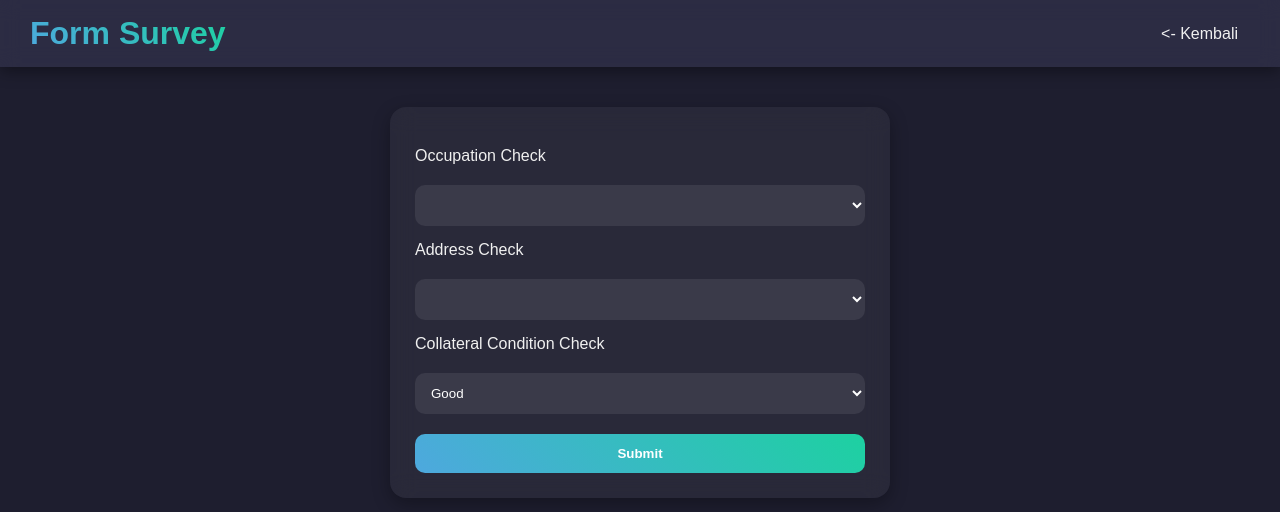
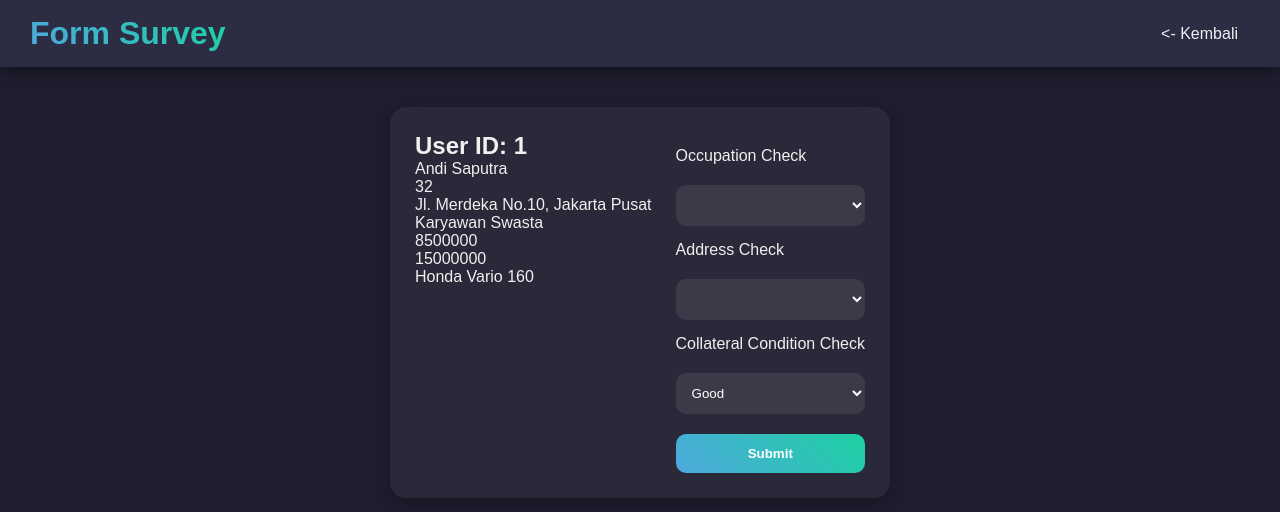
Before and after one commit to NugrahaVarrel/survey_analisis_kredit, an Angular app: page /form-survey/1 in a window 1280 px wide. Shown: the top 512 px of the page. Built offline with nearby package versions, Linux system fonts and the light colour scheme.

Commit message:
feat:adding form survey

```diff
--- a/src/app/pages/dashboard/dashboard.component.ts
+++ b/src/app/pages/dashboard/dashboard.component.ts
@@ -48,6 +48,7 @@ export class DashboardComponent implements OnInit {
   ngOnInit(): void {
     this.surveyDataObject.data = this.surveyService.getAllSurvey();
     this.surveyDataObject.headers = Object.keys(this.surveyDataObject.data[0]);
+    console.log(this.surveyDataObject.data);
 
     this.crediturDataObject.data = this.crediturService.getAllCreditur();
     this.crediturDataObject.headers = Object.keys(
--- a/src/app/pages/form-survey/form-survey.component.html
+++ b/src/app/pages/form-survey/form-survey.component.html
@@ -4,6 +4,16 @@
 </header>
 
 <div class="form-container">
+    <div>
+      <h2>User ID: {{ id }}</h2>
+      <p>{{ creditur?.name }}</p>
+      <p>{{ creditur?.age }}</p>
+      <p>{{ creditur?.address }}</p>
+      <p>{{ creditur?.occupation }}</p>
+      <p>{{ creditur?.salary }}</p>
+      <p>{{ creditur?.loan }}</p>
+      <p>{{ creditur?.collateral }}</p>
+    </div>
   <form action="" (ngSubmit)="onSubmit()" [formGroup]="form">
     <div class="form-group">
       <label for="occupation">Occupation Check</label>
--- a/src/app/pages/form-survey/form-survey.component.scss
+++ b/src/app/pages/form-survey/form-survey.component.scss
@@ -6,6 +6,8 @@
   padding: 25px;
   border-radius: 16px;
   box-shadow: 0 6px 18px rgba(0, 0, 0, 0.3);
+  display: flex;
+  justify-content: space-between;
 }
 
 form {
--- a/src/app/pages/form-survey/form-survey.component.ts
+++ b/src/app/pages/form-survey/form-survey.component.ts
@@ -1,8 +1,12 @@
 import { CommonModule } from '@angular/common';
-import { Component } from '@angular/core';
+import { Component, OnInit } from '@angular/core';
 import { FormControl, FormGroup, ReactiveFormsModule, Validators } from '@angular/forms';
 import { Condition } from '../../shared/interface/condition';
-import { ActivatedRoute } from '@angular/router';
+import { ActivatedRoute, Router } from '@angular/router';
+import { Creditur } from '../../shared/interface/creditur';
+import { CrediturService } from '../../shared/service/creditur-service/creditur-service.service';
+import { SurveyService } from '../../shared/service/survey-service/survey-service.service';
+import { Survey } from '../../shared/interface/survey';
 
 @Component({
   selector: 'app-form-survey',
@@ -11,12 +15,13 @@ import { ActivatedRoute } from '@angular/router';
   templateUrl: './form-survey.component.html',
   styleUrl: './form-survey.component.scss',
 })
-export class FormSurveyComponent {
+export class FormSurveyComponent implements OnInit{
   form: FormGroup;
 
   id: number = 0;
 
-  constructor(private route: ActivatedRoute) {
+  creditur: Creditur | undefined;
+  constructor(private route: ActivatedRoute, private router: Router, private crediturService: CrediturService, private surveyService: SurveyService) {
 
     this.id = route.snapshot.params['id'];
 
@@ -27,7 +32,22 @@ export class FormSurveyComponent {
     });
   }
 
+  ngOnInit(): void {
+    this.creditur = this.crediturService.getCrediturById(this.id);
+  }
+
   onSubmit() {
-    console.log(this.form.value);
+    const surveyId = this.surveyService.generateId();
+    const survey: Survey = {
+      id: surveyId,
+      id_creditur: Number(this.id),
+      val_occupation: this.form.value.occupation,
+      val_address: this.form.value.address,
+      collateral_condition: this.form.value.collateral_condition
+    };
+
+    this.surveyService.addSurvey(survey);
+    this.crediturService.updateCrediturSurveyDone(this.id);
+    this.router.navigate(['']);
   }
 }
--- a/src/app/shared/service/creditur-service/creditur-service.service.ts
+++ b/src/app/shared/service/creditur-service/creditur-service.service.ts
@@ -31,11 +31,19 @@ export class CrediturService {
   }
 
   getCrediturById(id: number) {
-    return this.crediturData.find((creditur) => creditur.id === id);
+    return this.crediturData.find((creditur) => creditur.id == id);
   }
 
   isSurveyDone(id: number) {
-    return this.crediturData.find((creditur) => creditur.id === id)
+    return this.crediturData.find((creditur) => creditur.id == id)
       ?.isSurveyDone;
   }
+
+  updateCrediturSurveyDone(id: number) {
+    let creditur = this.crediturData.find((creditur) => creditur.id == id);
+
+    if (creditur) {
+      creditur.isSurveyDone = true;
+    }
+  }
 }
--- a/src/app/shared/service/survey-service/survey-service.service.ts
+++ b/src/app/shared/service/survey-service/survey-service.service.ts
@@ -28,6 +28,10 @@ export class SurveyService {
     return this.surveyData.find(survey => survey.id === id);
   }
 
+  generateId() {
+    return this.surveyData.length + 1;
+  }
+
   getSurveyByCrediturId(id: number) {
     return this.surveyData.filter(survey => survey.id_creditur === id);
   }
```
